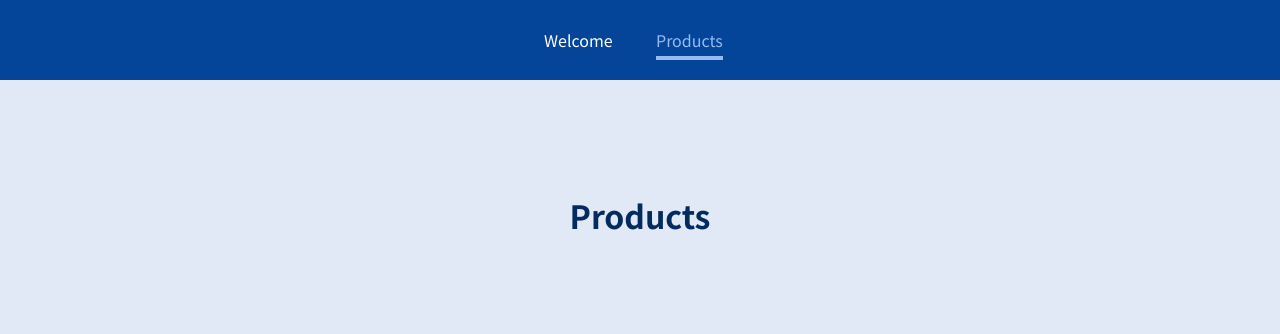
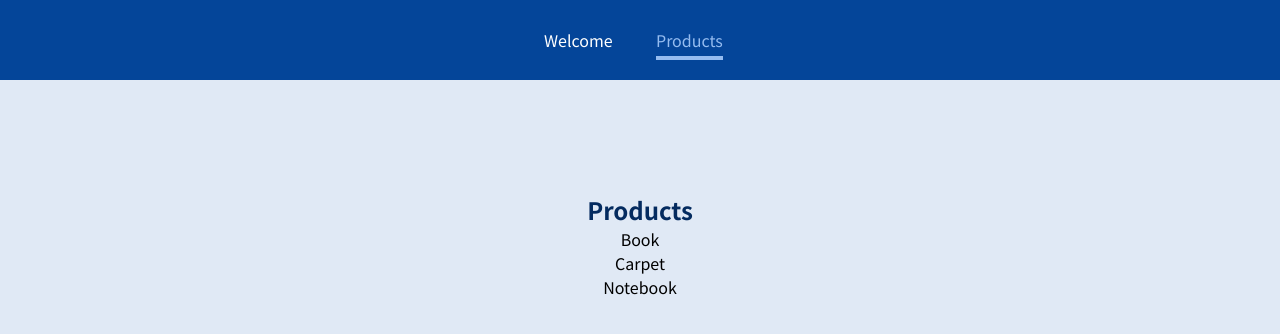
Before and after one commit to AndreLacerda8/learning_reactjs12, a JavaScript app: page /products in a window 1280 px wide. Shown: the top 334 px of the page. Built offline with nearby package versions, Linux system fonts and the light colour scheme.

Commit message:
work with dynamic routes

```diff
--- a/src/App.js
+++ b/src/App.js
@@ -1,5 +1,6 @@
 import { Route } from 'react-router-dom'
 import { MainHeader } from './components/MainHeader'
+import { ProductDetail } from './pages/ProductDetail'
 import { Products } from './pages/Products'
 import { Welcome } from './pages/Welcome'
 
@@ -14,6 +15,9 @@ function App() {
         <Route path='/products'>
           <Products />
         </Route>
+        <Route path='/product-detail/:productId'>
+          <ProductDetail />
+        </Route>
       </main>
     </>
   );
--- a/src/index.css
+++ b/src/index.css
@@ -2,6 +2,8 @@
 
 * {
   box-sizing: border-box;
+  margin: 0;
+  padding: 0;
 }
 
 html {
@@ -24,3 +26,7 @@ h3,
 p {
   color: #042b5f;
 }
+
+ul{
+  list-style: none;
+}
--- /dev/null
+++ b/src/pages/ProductDetail.js
@@ -0,0 +1,12 @@
+import { useParams } from 'react-router-dom'
+
+export function ProductDetail(){
+  const params = useParams()
+
+  return(
+    <section>
+      <h1>Product Detail</h1>
+      <p>{params.productId}</p>
+    </section>
+  )
+}
--- a/src/pages/Products.js
+++ b/src/pages/Products.js
@@ -1,5 +1,12 @@
 export function Products(){
   return(
-    <h1>Products</h1>
+    <section>
+      <h1>Products</h1>
+      <ul>
+        <li>Book</li>
+        <li>Carpet</li>
+        <li>Notebook</li>
+      </ul>
+    </section>
   )
 }
```
Also changed, not shown: 1 other file (tests, documents, lock files or other folders).
